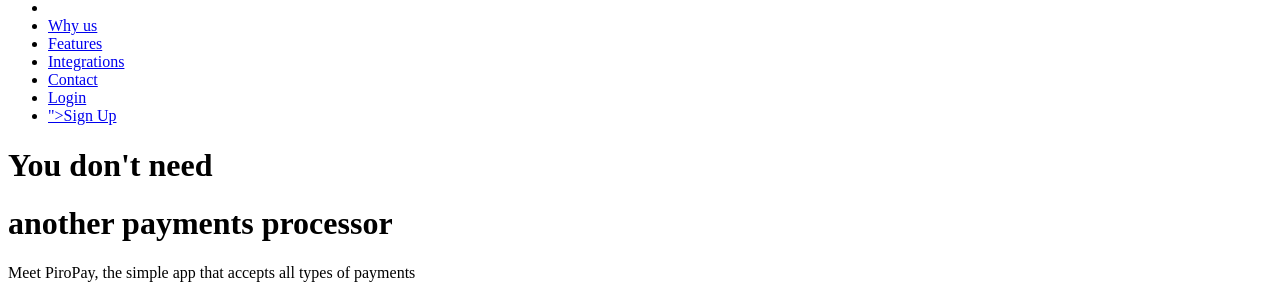
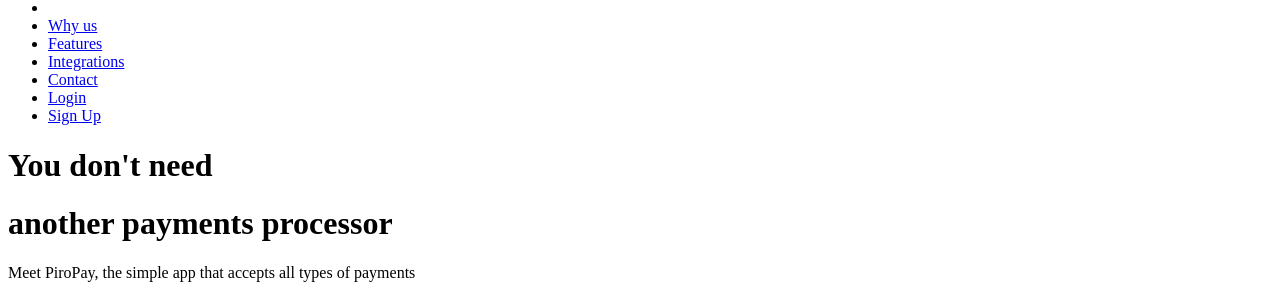
Before and after one commit to Banqee/piropay.github.io, a Jekyll site: the page built from _posts/2016-02-06-cabin.markdown, in a window 1280 px wide and 900 px high, scrolled down 634 px. Shown: the part 153-449 px from the top of the window. Built offline with Jekyll 4.4.1, drawn with Linux system fonts in a browser that asks for light colours; nearby versions of some CDN libraries; grey boxes are pictures that could not be loaded.

Commit message:
Update navbar.html

```diff
--- a/_includes/navbar.html
+++ b/_includes/navbar.html
@@ -35,7 +35,7 @@
                     <a class="login" onclick="if(typeof ga != 'undefined') { ga('send', 'event', 'Logged In', 'Clicked Log In in navbar', 'From page: ' + window.location.pathname); }" href="https://secure.piropaygateway.com">Login</a>
                 </li>
                <li class="signup">
-               <a href="javascript:void(0)" class="portfolio-link" data-toggle="modal" data-target="#signupModal">">Sign Up</a>
+               <a href="javascript:void(0)" class="portfolio-link" data-toggle="modal" data-target="#signupModal"> Sign Up</a>
                 </li>
             </ul>
         </div>
```
